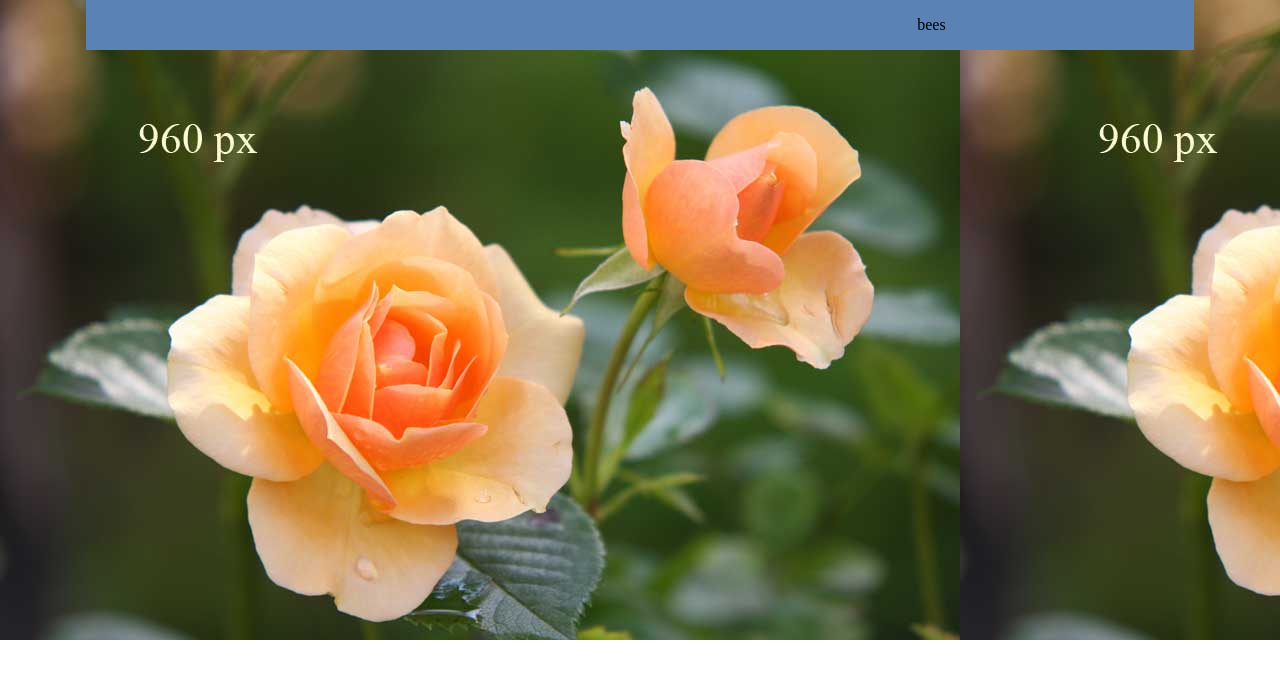
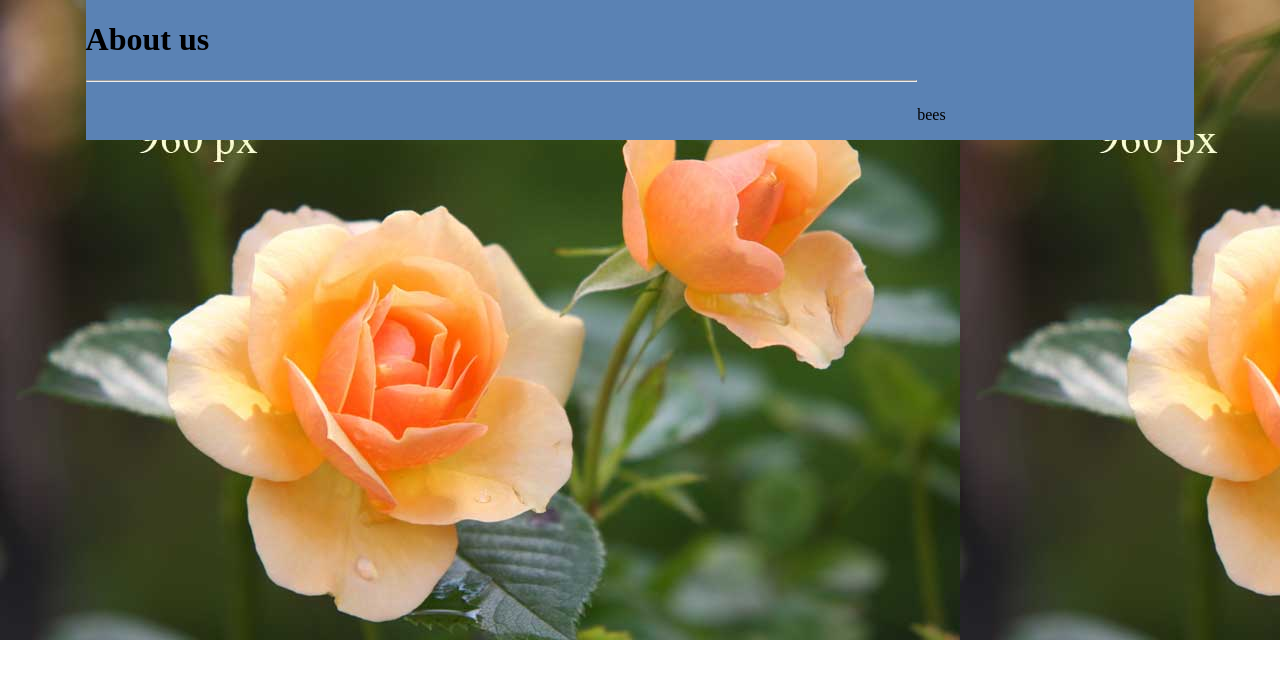
Before and after one commit to Zepeacedust/scaling-meme, a Jekyll site: the page built from about.markdown, in a window 1280 px wide. Shown: the top 679 px of the page. Built offline with Jekyll 4.4.1, drawn with Linux system fonts in a browser that asks for light colours.

Commit message:
renamea base síðuna

```diff
--- a/_config.yml
+++ b/_config.yml
@@ -1,4 +1,4 @@
-baseurl: "/vefhonnun"
+baseurl: "/lokaverk"
 collections:
   authors:
     output: true
--- a/_layouts/default.html
+++ b/_layouts/default.html
@@ -3,7 +3,7 @@
 	<head>
 	    <meta charset="UTF-8">
 		<title> {{ page.title }}</title>
-		<link rel="stylesheet" href="/vefhonnun/assets/css/styles.css">
+		<link rel="stylesheet" href="/lokaverk/assets/css/styles.css">
 	</head>
 	<body>
 		<div class ="content">
--- a/_sass/main.scss
+++ b/_sass/main.scss
@@ -1,6 +1,6 @@
 
 body {
-  background-image: url('/vefhonnun/assets/img/rose-960.jpg');
+  background-image: url('/lokaverk/assets/img/rose-960.jpg');
   background-repeat:repeat-x;
   background-attachment: fixed;
 }
--- a/about.md
+++ b/about.markdown
@@ -2,3 +2,6 @@
 title: About
 permalink: /about/
 ---
+
+# About us
+----------
```
